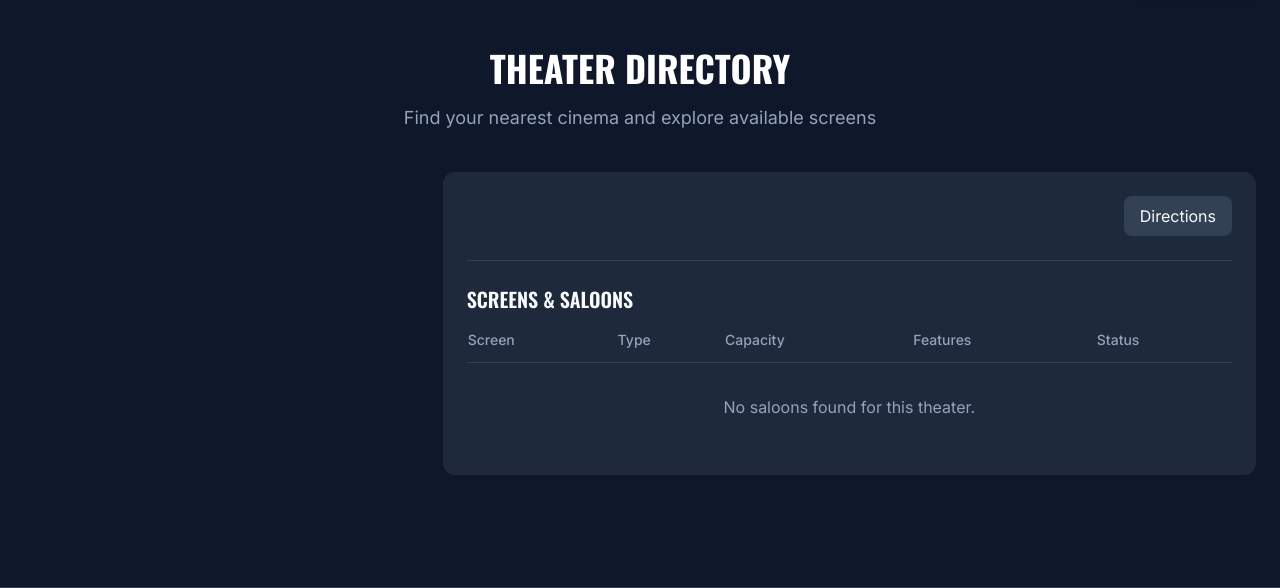
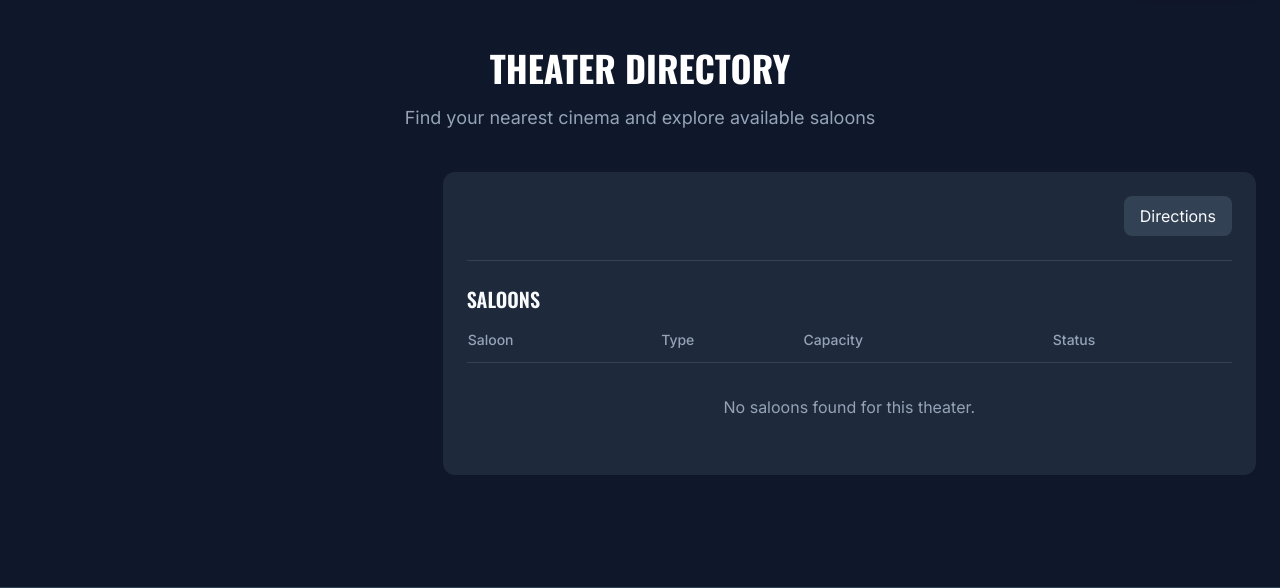
Before and after one commit to l0lwut7/Cinema-Management-System, a Flask app: page /theaters in a window 1280 px wide. Shown: the part 73-661 px from the top of the page. Run offline with Flask 3, Linux system fonts and the light colour scheme; data that the repository does not hold is empty; some libraries are stand-ins or nearby versions.

Commit message:
Refactor theater terminology to "Saloons" and remove the Features column.
Updated all frontend labels and headers to use "Saloon" instead of "Screen" for consistent theater branding.
Adjusted the theater sidebar cards to accurately display saloon counts and renamed individual room identifiers accordingly.
Removed the "Features" column from the theater information table to streamline the user interface and focus on core availability data.

```diff
--- a/app/blueprints/discovery/routes.py
+++ b/app/blueprints/discovery/routes.py
@@ -172,7 +172,7 @@ def fetch_saloons_for_theater(theater_id):
         saloon_type = saloon.get("type") or "Standard"
 
         screens.append({
-            "name": "Screen " + str(saloon["number"]),
+            "name": "Saloon " + str(saloon["number"]),
             "type": saloon_type,
             "capacity": saloon["capacity"],
             "features": get_saloon_features(saloon_type),
--- a/app/templates/discovery/theater_detail.html
+++ b/app/templates/discovery/theater_detail.html
@@ -30,13 +30,13 @@
     </section>
 
     <section class="rounded-[1.75rem] border border-white/10 bg-white/5 p-6 shadow-xl shadow-black/10">
-      <p class="mb-2 text-[11px] font-semibold uppercase tracking-[0.28em] text-brand-amber">Screens</p>
-      <h2 class="font-display text-3xl text-white">Available Screens</h2>
+      <p class="mb-2 text-[11px] font-semibold uppercase tracking-[0.28em] text-brand-amber">Saloons</p>
+      <h2 class="font-display text-3xl text-white">Available Saloons</h2>
       <div class="mt-6 overflow-x-auto">
         <table class="w-full text-left text-sm">
           <thead>
             <tr class="border-b border-white/10 text-slate-400">
-              <th class="pb-3 font-medium">Screen</th>
+              <th class="pb-3 font-medium">Saloon</th>
               <th class="pb-3 font-medium">Type</th>
               <th class="pb-3 font-medium">Capacity</th>
               <th class="pb-3 font-medium">Status</th>
--- a/app/templates/discovery/theaters.html
+++ b/app/templates/discovery/theaters.html
@@ -6,7 +6,7 @@
 <div class="max-w-7xl mx-auto px-6 py-12">
     <div class="mb-10 text-center">
         <h1 class="font-heading text-4xl font-bold text-white mb-4">THEATER DIRECTORY</h1>
-        <p class="text-cinema-muted text-lg">Find your nearest cinema and explore available screens</p>
+        <p class="text-cinema-muted text-lg">Find your nearest cinema and explore available saloons</p>
     </div>
 
     <div class="grid grid-cols-1 lg:grid-cols-3 gap-6">
@@ -33,15 +33,14 @@
                     </div>
                 </div>
 
-                <h3 class="font-heading text-xl font-semibold mb-4">SCREENS & SALOONS</h3>
+                <h3 class="font-heading text-xl font-semibold mb-4">SALOONS</h3>
                 <div class="overflow-x-auto">
                     <table class="w-full">
                         <thead>
                             <tr class="text-left text-cinema-muted text-sm border-b border-slate-700">
-                                <th class="pb-3 font-medium">Screen</th>
+                                <th class="pb-3 font-medium">Saloon</th>
                                 <th class="pb-3 font-medium">Type</th>
                                 <th class="pb-3 font-medium">Capacity</th>
-                                <th class="pb-3 font-medium">Features</th>
                                 <th class="pb-3 font-medium">Status</th>
                             </tr>
                         </thead>
@@ -56,7 +55,6 @@
                     </span>
                 </td>
                 <td class="py-4">{{ screen.capacity }} seats</td>
-                <td class="py-4 text-cinema-muted text-sm">{{ screen.features }}</td>
                 <td class="py-4">
                     <span class="px-2 py-1 {% if screen.status == 'Available' %}bg-green-500/20 text-green-400{% else %}bg-cinema-secondary/20 text-cinema-secondary{% endif %} text-xs rounded-full">
                         {{ screen.status }}
@@ -66,7 +64,7 @@
         {% endfor %}
     {% else %}
         <tr>
-            <td colspan="5" class="py-8 text-center text-cinema-muted">
+            <td colspan="4" class="py-8 text-center text-cinema-muted">
                 No saloons found for this theater.
             </td>
         </tr>
--- a/app/templates/shared/_theater_card.html
+++ b/app/templates/shared/_theater_card.html
@@ -14,7 +14,7 @@
             <svg class="w-4 h-4" fill="none" stroke="currentColor" viewBox="0 0 24 24" aria-hidden="true">
                 <path stroke-linecap="round" stroke-linejoin="round" stroke-width="2" d="M19 21V5a2 2 0 00-2-2H7a2 2 0 00-2 2v16m14 0h2m-2 0h-5m-9 0H3m2 0h5M9 7h1m-1 4h1m4-4h1m-1 4h1m-5 10v-5a1 1 0 011-1h2a1 1 0 011 1v5m-4 0h4"/>
             </svg>
-            {{ theater.screens }} Screens
+            {{ theater.screens }} Saloon{{ '' if theater.screens == 1 else 's' }}
         </span>
         <span class="flex items-center gap-1">
             <svg class="w-4 h-4" fill="none" stroke="currentColor" viewBox="0 0 24 24" aria-hidden="true">
```
